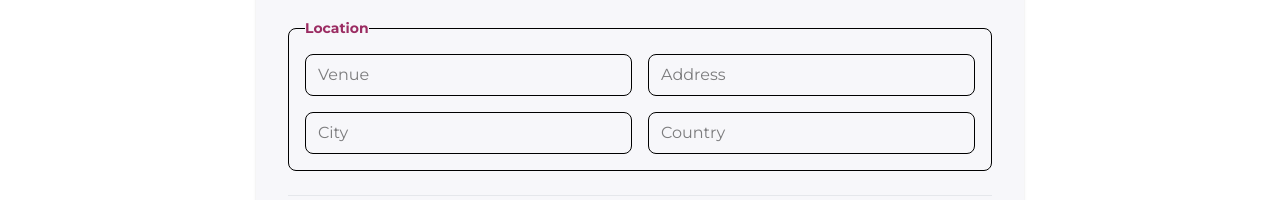
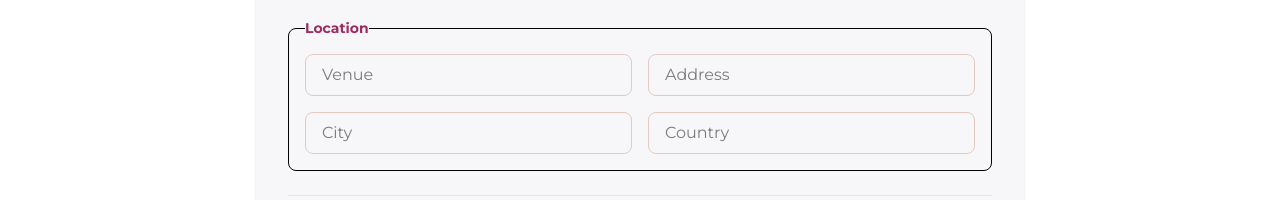
Before and after one commit to trace-kadenyi/PlaniT, a React (Vite) app: page /events/new in a window 1280 px wide. Shown: the part 752-952 px from the top of the page. Built offline with nearby package versions, Linux system fonts and the light colour scheme; no server answers.

Commit message:
disable fields for archvied clients on creating an event.

```diff
--- a/src/components/taskManagerCollection/events/forms/EventFormFields.jsx
+++ b/src/components/taskManagerCollection/events/forms/EventFormFields.jsx
@@ -1,4 +1,6 @@
 import { Link } from "react-router-dom";
+import { Lock, AlertTriangle } from "lucide-react";
+
 import {
   formatLocalDateTimeForDisplay,
   getLocalDateTimeString,
@@ -17,9 +19,19 @@ export default function EventFormFields({
   preSelectedClientId = null,
   mode = "create",
 }) {
+  // archived clients
   const isClientArchived = preSelectedClientId
     ? clients.find((c) => c._id === preSelectedClientId)?.isArchived
     : false;
+
+  // Style classes for consistency
+  const disabledClasses =
+    "border-gray-300 bg-gray-100 text-gray-500 cursor-not-allowed";
+  const enabledClasses = "border-[#E3CBC1] focus:ring-[#BE3455]";
+  const fieldClasses = `w-full border px-4 py-2 rounded-lg focus:outline-none focus:ring-1`;
+
+  // Only disable fields in create mode for archived clients
+  const shouldDisable = mode === "create" && isClientArchived;
 
   return (
     <form onSubmit={onSubmit} className="space-y-5">
@@ -101,15 +113,25 @@ export default function EventFormFields({
           value={formData.name}
           onChange={onFieldChange}
           maxLength={70}
-          disabled={isClientArchived}
+          disabled={shouldDisable}
           required
-          className={`w-full border border-[#E3CBC1] px-4 py-2 rounded-lg focus:outline-none focus:ring-1 focus:ring-[#BE3455] ${
-            isClientArchived ? "cursor-not-allowed bg-gray-200 opacity-65" : ""
-          } `}
+          className={`${fieldClasses} ${
+            shouldDisable ? disabledClasses : enabledClasses
+          }`}
         />
-        <p className="text-xs text-right text-gray-500 mt-1">
+        <div className="flex justify-between items-center mt-1">
+          <p className="text-xs text-gray-500">
+            {shouldDisable && (
+              <span className="flex items-center">
+                <Lock className="w-3 h-3 mr-1" />
+                Field locked
+              </span>
+            )}
+          </p>
+          <p className="text-xs text-gray-500">
             {formData.name.length}/70 characters
           </p>
+        </div>
       </div>
 
       {/* Description */}
@@ -123,7 +145,10 @@ export default function EventFormFields({
           onChange={onFieldChange}
           rows={4}
           maxLength={300}
-          className={`w-full border border-[#E3CBC1] px-4 py-2 rounded-lg focus:outline-none focus:ring-1 focus:ring-[#BE3455]`}
+          disabled={shouldDisable}
+          className={`${fieldClasses} ${
+            shouldDisable ? disabledClasses : enabledClasses
+          }`}
         />
         <p className="text-xs text-right text-gray-500 mt-1">
           {formData.description.length}/300 characters
@@ -142,7 +167,10 @@ export default function EventFormFields({
             value={formData.date}
             onChange={onFieldChange}
             min={getLocalDateTimeString()}
-            className={`w-full border border-[#E3CBC1] px-4 py-2 rounded-lg focus:outline-none focus:ring-1 focus:ring-[#BE3455] appearance-none`}
+            disabled={shouldDisable}
+            className={`${fieldClasses} ${
+              shouldDisable ? disabledClasses : enabledClasses
+            } appearance-none`}
           />
           {/* Custom calendar icon */}
           <div className="absolute right-4 top-5 transform -translate-y-1/2 pointer-events-none">
@@ -183,7 +211,10 @@ export default function EventFormFields({
             name="type"
             value={formData.type}
             onChange={onFieldChange}
-            className={`w-full border border-[#E3CBC1] px-4 py-2 rounded-lg focus:outline-none focus:ring-1 focus:ring-[#BE3455]`}
+            disabled={shouldDisable}
+            className={`${fieldClasses} ${
+              shouldDisable ? disabledClasses : enabledClasses
+            }`}
           />
         </div>
 
@@ -195,7 +226,10 @@ export default function EventFormFields({
             name="status"
             value={formData.status}
             onChange={onFieldChange}
-            className={`w-full border border-[#E3CBC1] px-4 py-2 rounded-lg focus:outline-none focus:ring-1 focus:ring-[#BE3455]`}
+            disabled={shouldDisable}
+            className={`${fieldClasses} ${
+              shouldDisable ? disabledClasses : enabledClasses
+            }`}
           >
             <option value="Planning">Planning</option>
             <option value="In Progress">In Progress</option>
@@ -212,38 +246,20 @@ export default function EventFormFields({
         </legend>
 
         <div className="grid grid-cols-1 sm:grid-cols-2 gap-4">
+          {["venue", "address", "city", "country"].map((field) => (
             <input
+              key={field}
               type="text"
-            name="location.venue"
-            placeholder="Venue"
-            value={formData.location?.venue || ""}
+              name={`location.${field}`}
+              placeholder={field.charAt(0).toUpperCase() + field.slice(1)}
+              value={formData.location?.[field] || ""}
               onChange={onFieldChange}
-            className={`border px-3 py-2 rounded-lg `}
+              disabled={shouldDisable}
+              className={`${fieldClasses} ${
+                shouldDisable ? disabledClasses : enabledClasses
+              }`}
             />
-          <input
-            type="text"
-            name="location.address"
-            placeholder="Address"
-            value={formData.location?.address || ""}
-            onChange={onFieldChange}
-            className={`border px-3 py-2 rounded-lg `}
-          />
-          <input
-            type="text"
-            name="location.city"
-            placeholder="City"
-            value={formData.location?.city || ""}
-            onChange={onFieldChange}
-            className={`border px-3 py-2 rounded-lg `}
-          />
-          <input
-            type="text"
-            name="location.country"
-            placeholder="Country"
-            value={formData.location?.country || ""}
-            onChange={onFieldChange}
-            className={`border px-3 py-2 rounded-lg `}
-          />
+          ))}
         </div>
       </fieldset>
 
@@ -276,14 +292,20 @@ export default function EventFormFields({
                 step="0.01"
                 value={formData.initialBudget || ""}
                 onChange={onFieldChange}
-                className={`block w-full rounded-md border ${
-                  budgetError ? "border-red-500" : "border-gray-300"
-                } shadow-sm focus:border-indigo-500 focus:ring-indigo-500 sm:text-md p-4 font-semibold`}
+                disabled={shouldDisable}
+                className={`block w-full rounded-md border shadow-sm focus:border-indigo-500 focus:ring-indigo-500 sm:text-md p-4 font-semibold ${
+                  budgetError
+                    ? "border-red-500"
+                    : shouldDisable
+                    ? disabledClasses
+                    : "border-gray-300"
+                }`}
                 placeholder="0.00"
               />
             </div>
           </div>
 
+          {/* budget notes */}
           <div className="sm:col-span-6">
             <label
               htmlFor="budgetNotes"
@@ -298,7 +320,10 @@ export default function EventFormFields({
                 rows={3}
                 value={formData.budgetNotes || ""}
                 onChange={onFieldChange}
-                className={`block w-full rounded-md border-gray-300 shadow-sm focus:border-indigo-500 focus:ring-indigo-500 sm:text-sm px-4 py-2`}
+                disabled={shouldDisable}
+                className={`block w-full rounded-md  shadow-sm focus:border-indigo-500 focus:ring-indigo-500 sm:text-sm px-4 py-2 ${
+                  shouldDisable ? disabledClasses : "border-gray-300"
+                }`}
                 placeholder="Any notes about the budget..."
               />
             </div>
@@ -317,14 +342,25 @@ export default function EventFormFields({
       <div className="flex items-center gap-4">
         <button
           type="submit"
-          disabled={formStatus === "loading"}
-          className="bg-[#F59E0B] hover:bg-[#d97706] text-white font-semibold px-6 py-2 rounded-lg transition-all disabled:opacity-50 disabled:cursor-not-allowed"
+          disabled={formStatus === "loading" || shouldDisable}
+          className={`bg-[#F59E0B] text-white font-semibold px-6 py-2 rounded-lg transition-all ${
+            shouldDisable
+              ? "bg-gray-300 cursor-not-allowed"
+              : "hover:bg-[#d97706]"
+          } ${formStatus === "loading" ? "opacity-50 cursor-not-allowed" : ""}`}
         >
-          {formStatus === "loading"
-            ? "Saving..."
-            : mode === "create"
-            ? "Add Event"
-            : "Save Changes"}
+          {shouldDisable ? (
+            <span className="flex items-center justify-center gap-1">
+              <Lock className="w-4 h-4" />
+              Form Disabled
+            </span>
+          ) : formStatus === "loading" ? (
+            "Saving..."
+          ) : mode === "create" ? (
+            "Add Event"
+          ) : (
+            "Save Changes"
+          )}
         </button>
 
         {onCancel && (
```
Lines whose indentation alone changed are shown as unchanged.
